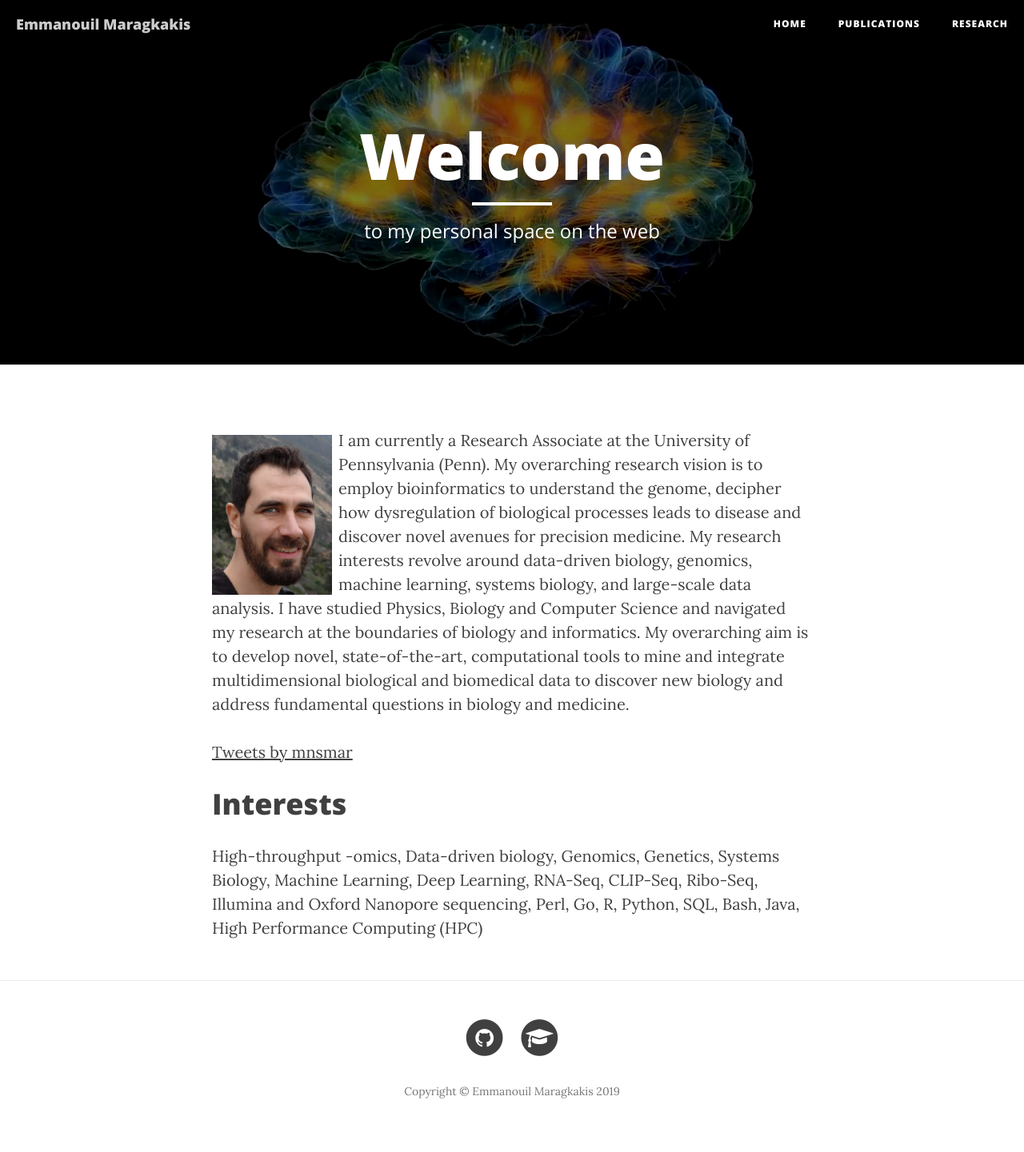
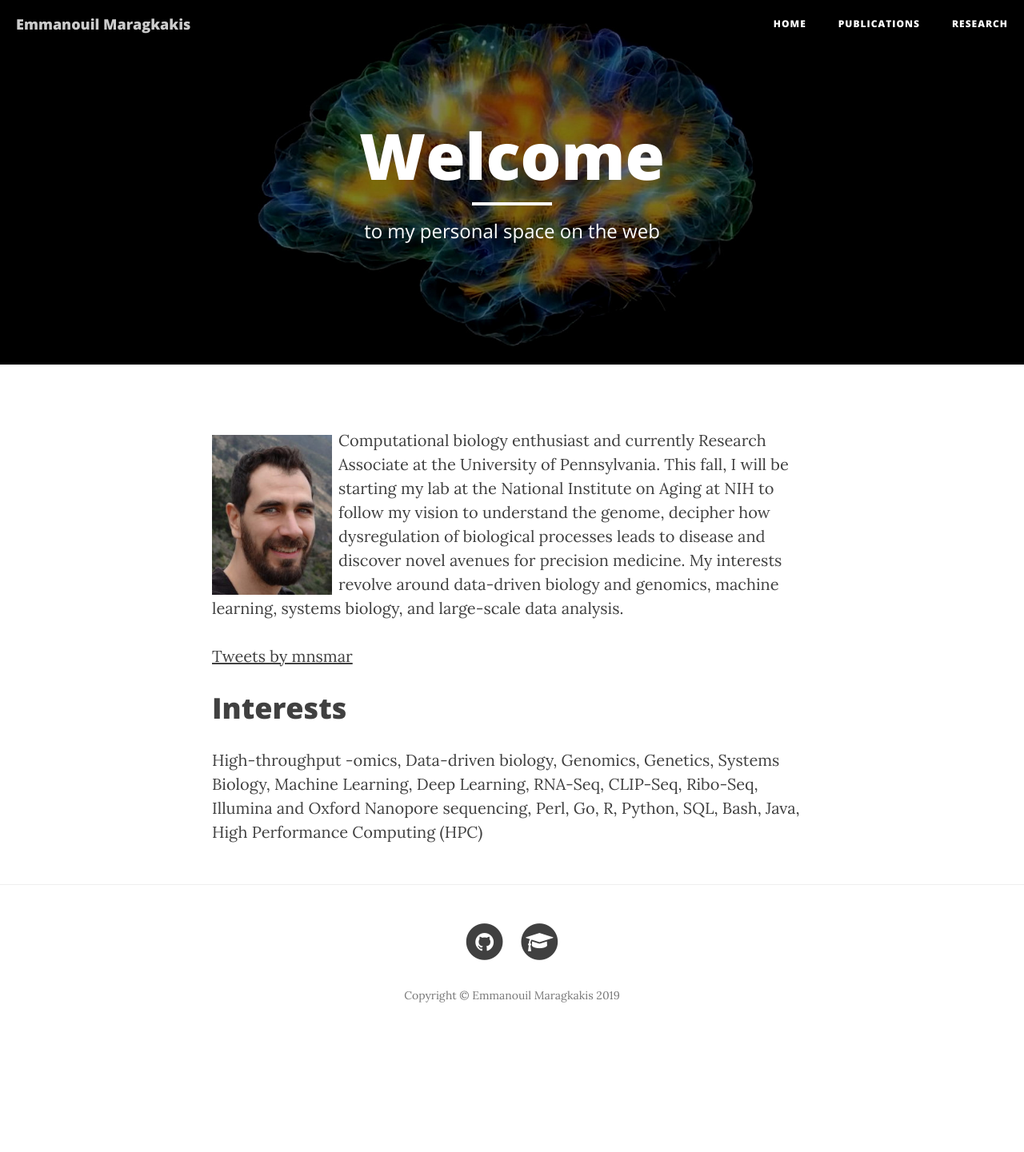
Before and after one commit to mnsmar/mnsmar.github.io, a Jekyll site: the page built from index.markdown, in a window 1280 px wide. Shown: the whole page at 80% size. Built offline with Jekyll 4.4.1, drawn with Linux system fonts in a browser that asks for light colours; nearby versions of some CDN libraries; comment, search, counter and statistics services are not loaded; after the commit the page ends 1321 px from its top, so only the background shows below that.

Commit message:
index: update intro with NIA

```diff
--- a/index.markdown
+++ b/index.markdown
@@ -5,17 +5,13 @@ header-img: "img/bg.jpg"
 ---
 
 ![Photo](img/me.jpg){:style="float: left; margin-right: 8px; margin-top: 8px; width:150px;"}
-I am currently a Research Associate at the University of Pennsylvania (Penn).
-My overarching research vision is to employ bioinformatics to understand the
-genome, decipher how dysregulation of biological processes leads to disease and
-discover novel avenues for precision medicine. My research interests revolve
-around data-driven biology, genomics, machine learning, systems biology, and
-large-scale data analysis. I have studied Physics, Biology and Computer
-Science and navigated my research at the boundaries of biology and
-informatics. My overarching aim is to develop novel, state-of-the-art,
-computational tools to mine and integrate multidimensional biological and
-biomedical data to discover new biology and address fundamental questions in
-biology and medicine.
+Computational biology enthusiast and currently Research Associate at the
+University of Pennsylvania. This fall, I will be starting my lab at the
+National Institute on Aging at NIH to follow my vision to understand the
+genome, decipher how dysregulation of biological processes leads to disease
+and discover novel avenues for precision medicine.  My interests revolve
+around data-driven biology and genomics, machine learning, systems biology,
+and large-scale data analysis.
 
 <a class="twitter-timeline" data-height="2000" data-theme="dark" href="https://twitter.com/mnsmar?ref_src=twsrc%5Etfw">Tweets by mnsmar</a> <script async src="https://platform.twitter.com/widgets.js" charset="utf-8"></script>
 
```
